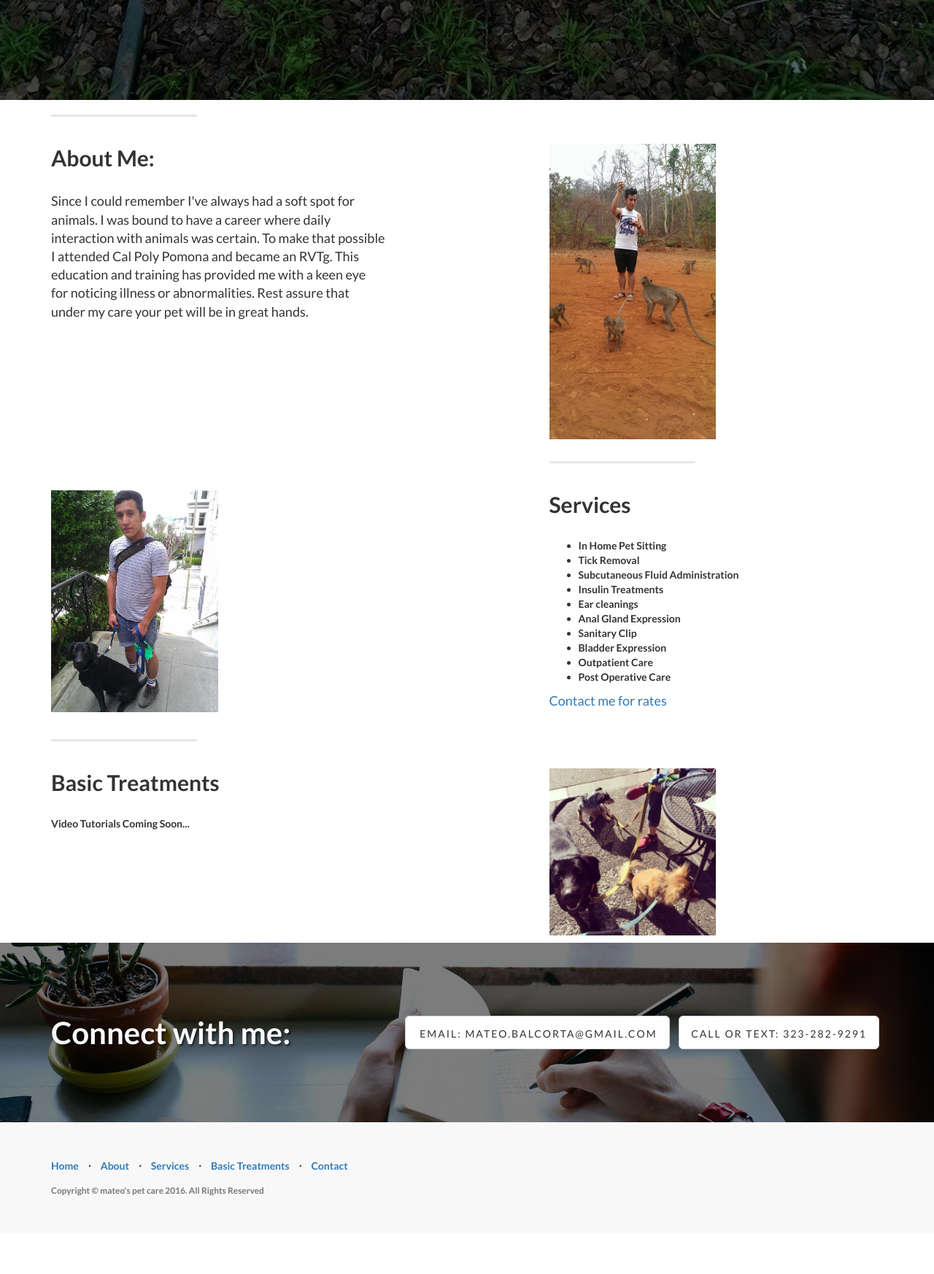
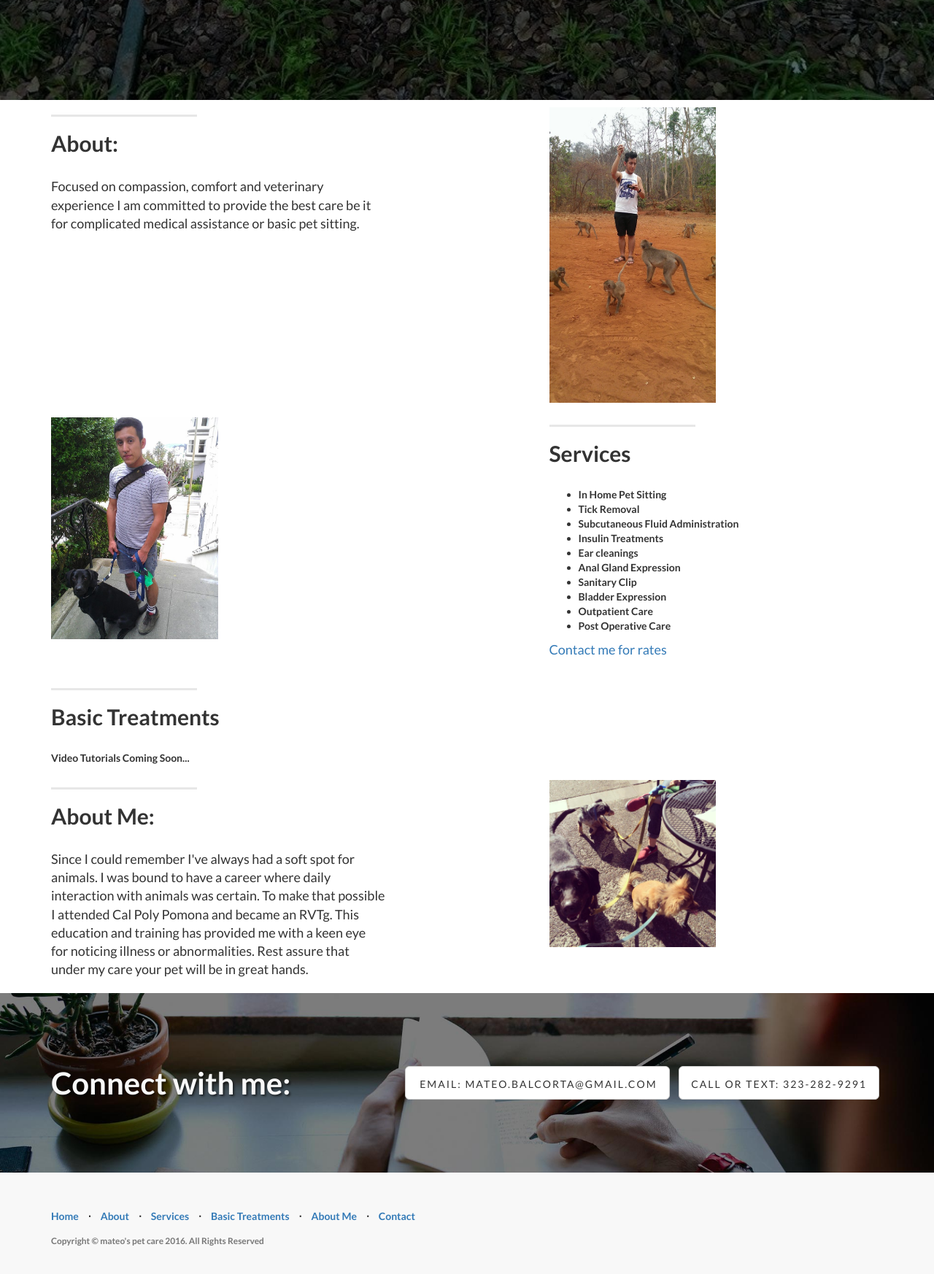
Before and after one commit to mateospetcare/mateospetcare.github.io, a plain HTML site: page index.html in a window 1280 px wide. Shown: the part 640-2386 px from the top of the page at 73% size. Before the commit the page ends 2330 px from the top, so only its background shows below. Drawn offline with Linux system fonts and the light colour scheme.

Commit message:
added about me section modified about section

```diff
--- a/css/landing-page.css
+++ b/css/landing-page.css
@@ -171,8 +171,12 @@ p.copyright {
 }
 
 img {
-    padding-top: 60px;
+    padding-top: 10px;
     padding-bottom: 10px;
     width: 50%;
-    height:50%;
+    height: 50%;
 }
+
+h2 {
+    margin-top: 0px;
+}
--- a/index.html
+++ b/index.html
@@ -42,6 +42,7 @@
                     <span class="icon-bar"></span>
                     <span class="icon-bar"></span>
                     <span class="icon-bar"></span>
+                    <span class="icon-bar"></span>
                 </button>
                 <a class="navbar-brand topnav" href="#">Home</a>
             </div>
@@ -56,6 +57,9 @@
                     </li>
                     <li>
                         <a href="#basicCare">Basic Treatments</a>
+                    </li>
+                    <li>
+                        <a href="#aboutMe">About Me</a>
                     </li>
                     <li>
                         <a href="#contact">Contact</a>
@@ -108,8 +112,10 @@
             <div class="col-lg-5 col-sm-6">
                 <hr class="section-heading-spacer">
                 <div class="clearfix"></div>
-                <h2 class="section-heading">About Me:</h2>
-                <p class="lead">Since I could remember I've always had a soft spot for animals. I was bound to have a career where daily interaction with animals was certain. To make that possible I attended Cal Poly Pomona and became an RVTg. This education and training has provided me with a keen eye for noticing illness or abnormalities. Rest assure that under my care your pet will be in great hands.</p>
+                <h2 class="section-heading">About:</h2>
+                <p class="lead">
+                    Focused on compassion, comfort and veterinary experience I am committed to provide the best care be it for complicated medical assistance or basic pet sitting.
+                </p>
             </div>
             <div class="col-lg-5 col-lg-offset-2 col-sm-6">
                 <img class="img-responsive" src="img/monkies.jpg" alt="">
@@ -158,12 +164,27 @@
                 <p>Video Tutorials Coming Soon...</p>
                 <!-- <p class="lead">This template features the 'Lato' font, part of the <a target="_blank" href="http://www.google.com/fonts">Google Web Font library</a>, as well as <a target="_blank" href="http://fontawesome.io">icons from Font Awesome</a>.</p> -->
             </div>
-            <div class="col-lg-5 col-lg-offset-2 col-sm-6">
+        </div>
+    </div>
+        <!-- /.container -->
+    <a  name="aboutMe"></a>
+    <div class="container">
+        <div class="row">
+            <div class="col-lg-5 col-sm-6">
+                <hr class="section-heading-spacer">
+                <div class="clearfix"></div>
+                <h2 class="section-heading">About Me:</h2>
+                <p class="lead">
+                Since I could remember I've always had a soft spot for animals. I was bound to have a career where daily interaction with animals was certain. To make that possible I attended Cal Poly Pomona and became an RVTg. This education and training has provided me with a keen eye for noticing illness or abnormalities. Rest assure that under my care your pet will be in great hands.
+                </p>
+            </div>
+             <div class="col-lg-5 col-lg-offset-2 col-sm-6">
                 <img class="img-responsive" src="img/dogwalk.jpg" alt="">
             </div>
         </div>
+        <!-- /.container -->
+
     </div>
-        <!-- /.container -->
 
 	<a  name="contact"></a>
     <div class="banner">
@@ -213,6 +234,10 @@
                         <li>
                             <a href="#basicCare">Basic Treatments</a>
                         </li>
+                         <li class="footer-menu-divider">&sdot;</li>
+                        <li>
+                            <a href="#aboutMe">About Me</a>
+                        </li>
                         <li class="footer-menu-divider">&sdot;</li>
                         <li>
                             <a href="#contact">Contact</a>
```
